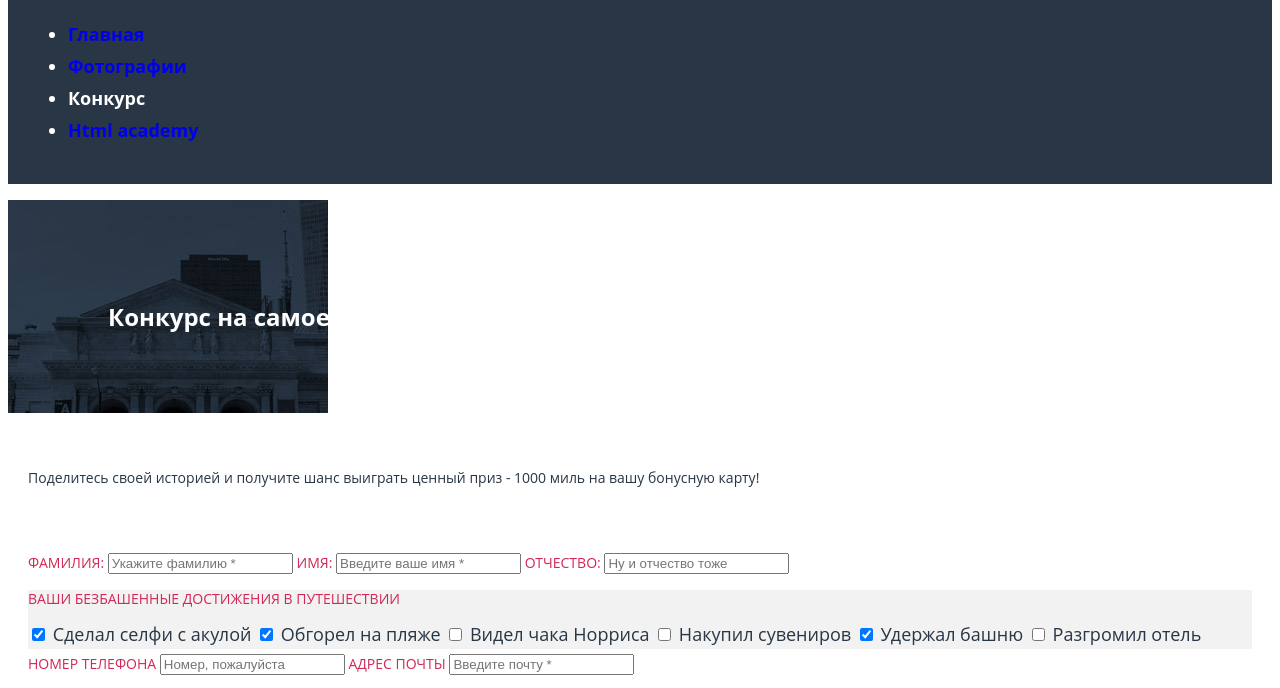
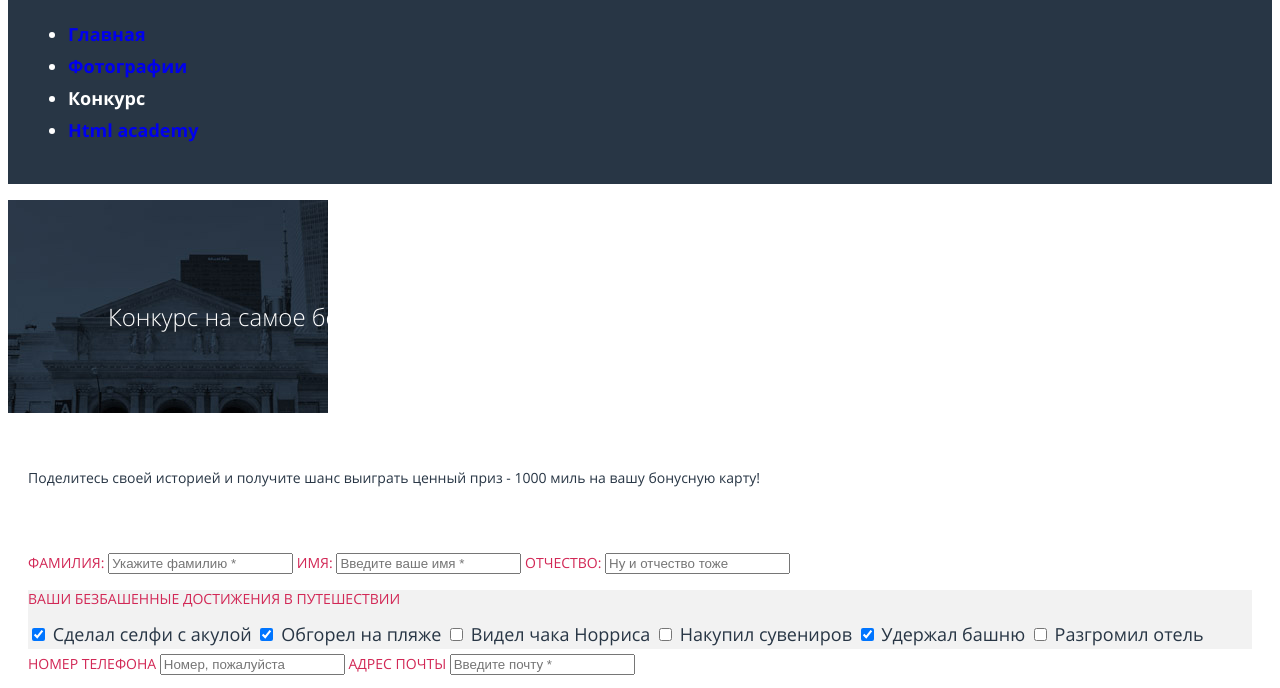
Before and after one commit to meg4eg/681593-pink, a plain HTML site: page source/form.html in a window 1280 px wide. Shown: the part 92-780 px from the top of the page. Drawn offline with nearby package versions, Linux system fonts and the light colour scheme; files that its build step writes are made by us from their sources.

Commit message:
Вынес общие правила, подключил шрифты

```diff
--- a/source/sass/blocks/download.scss
+++ b/source/sass/blocks/download.scss
@@ -5,7 +5,7 @@
 
   font-size: 14px;
   line-height: 24px;
-  font-weight: light;
+  font-weight: 300;
 
   background-color: rgba(40, 54, 69, 1);
   color: rgba(255, 255, 255, 1);
--- a/source/sass/blocks/page-main.scss
+++ b/source/sass/blocks/page-main.scss
@@ -9,7 +9,7 @@
   margin-bottom: 200px;
   padding: 100px;
 
-  font-weight: light;
+  font-weight: 300;
   font-size: 24px;
   color: rgba(255, 255, 255, 1);
 }
--- /dev/null
+++ b/source/sass/blocks/scaffolding.scss
@@ -0,0 +1,44 @@
+@font-face {
+  font-family: "Open Sans";
+  src: url("../../fonts/opensans.woff2"),
+       url("../../fonts/opensans.woff");
+       font-weight: 400;
+       font-style: normal;
+}
+
+@font-face {
+  font-family: "Open Sans";
+  src: url("../../fonts/opensansbold.woff2"),
+       url("../../fonts/opensansbold.woff");
+       font-weight: 800;
+       font-style: normal;
+}
+
+@font-face {
+  font-family: "Open Sans";
+  src: url("../../fonts/opensanslight.woff2"),
+       url("../../fonts/opensanslight.woff");
+       font-weight: 300;
+       font-style: normal;
+}
+
+body {
+  font-family: "Open Sans", "Arial", sans-serif;
+
+  background: white;
+}
+
+a {
+  text-decoration: none;
+}
+
+.visually-hidden {
+  position: absolute;
+  width: 1px;
+  height: 1px;
+  margin: -1px;
+  border: 0;
+  padding: 0;
+  clip: rect(0 0 0 0);
+  overflow: hidden;
+}
--- a/source/sass/style.scss
+++ b/source/sass/style.scss
@@ -1,24 +1,4 @@
-body {
-  font-family: "Open Sans", "Arial", sans-serif;
-
-  background: white;
-}
-
-a {
-  text-decoration: none;
-}
-
-.visually-hidden {
-  position: absolute;
-  width: 1px;
-  height: 1px;
-  margin: -1px;
-  border: 0;
-  padding: 0;
-  clip: rect(0 0 0 0);
-  overflow: hidden;
-}
-
+@import "blocks/scaffolding.scss";
 @import "blocks/page-header.scss";
 @import "blocks/page-main.scss";
 @import "blocks/download.scss";
```
